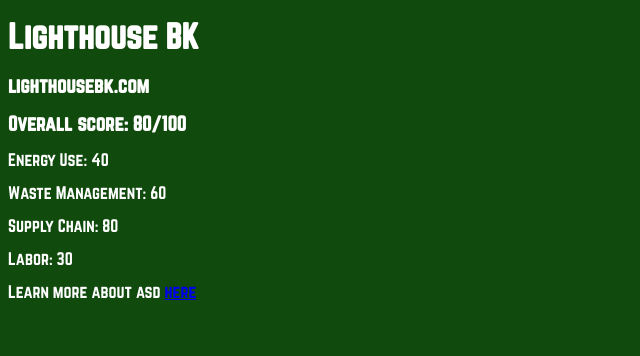
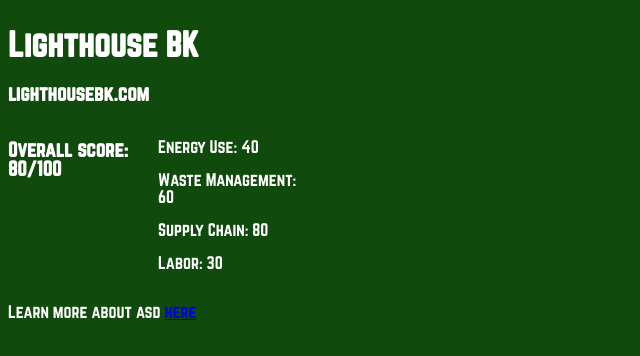
Before and after one commit to jfypk/ipk-extension, a browser extension: page index.html in a window 1280 px wide. Shown: the whole page, without its empty margins (0-640 px from the left). Drawn offline with Linux system fonts and the light colour scheme.

Commit message:
added css

```diff
--- a/style.css
+++ b/style.css
@@ -6,16 +6,39 @@ url('webfonts/norwester.woff') format('woff'), /* Modern Browsers */
 	url('webfonts/norwester.ttf')  format('truetype'), /* Safari, Android, iOS */
 	url('webfonts/norwester.svg#svgFontName') format('svg'); /* Legacy iOS */
 }
+
 body {
 	width: 300px;
 	height: 300px;
 	background-color: #104A0D;
 	font-family: 'Norwester', sans-serif;
 	color: white;
-body p {
-font-size: 12px;
+	display: grid;
+	grid-template-columns: 2fr 2fr;
+	grid-template-rows: 2fr 3fr 1fr;
 }
+
+body #restaurantInfo {
+	grid-column: 1 / 3;
+	grid-row: 1 / 2;
 }
+
+body #overallScore {
+	grid-column: 1 / 2;
+	grid-row: 2 / 3;
+}
+
+body #scoreBreakdown {
+	grid-column: 2 / 3;
+	grid-row: 2 / 3;
+}
+
+body #CTA {
+	grid-column: 1 / 3;
+	grid-row: 3 / 4;
+}
+
+
 #url {
 	display: none;
 }
```
Lines whose indentation alone changed are shown as unchanged.
